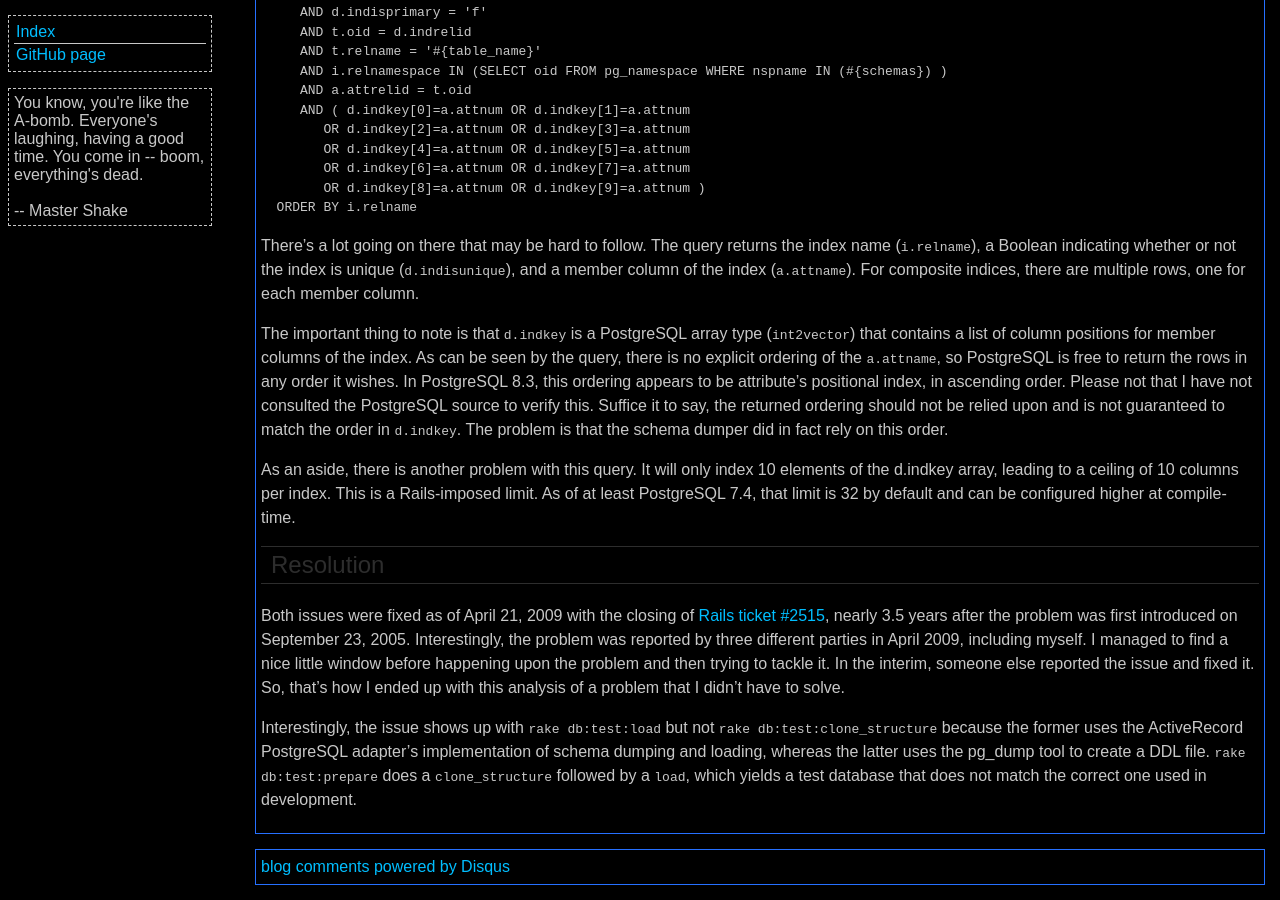
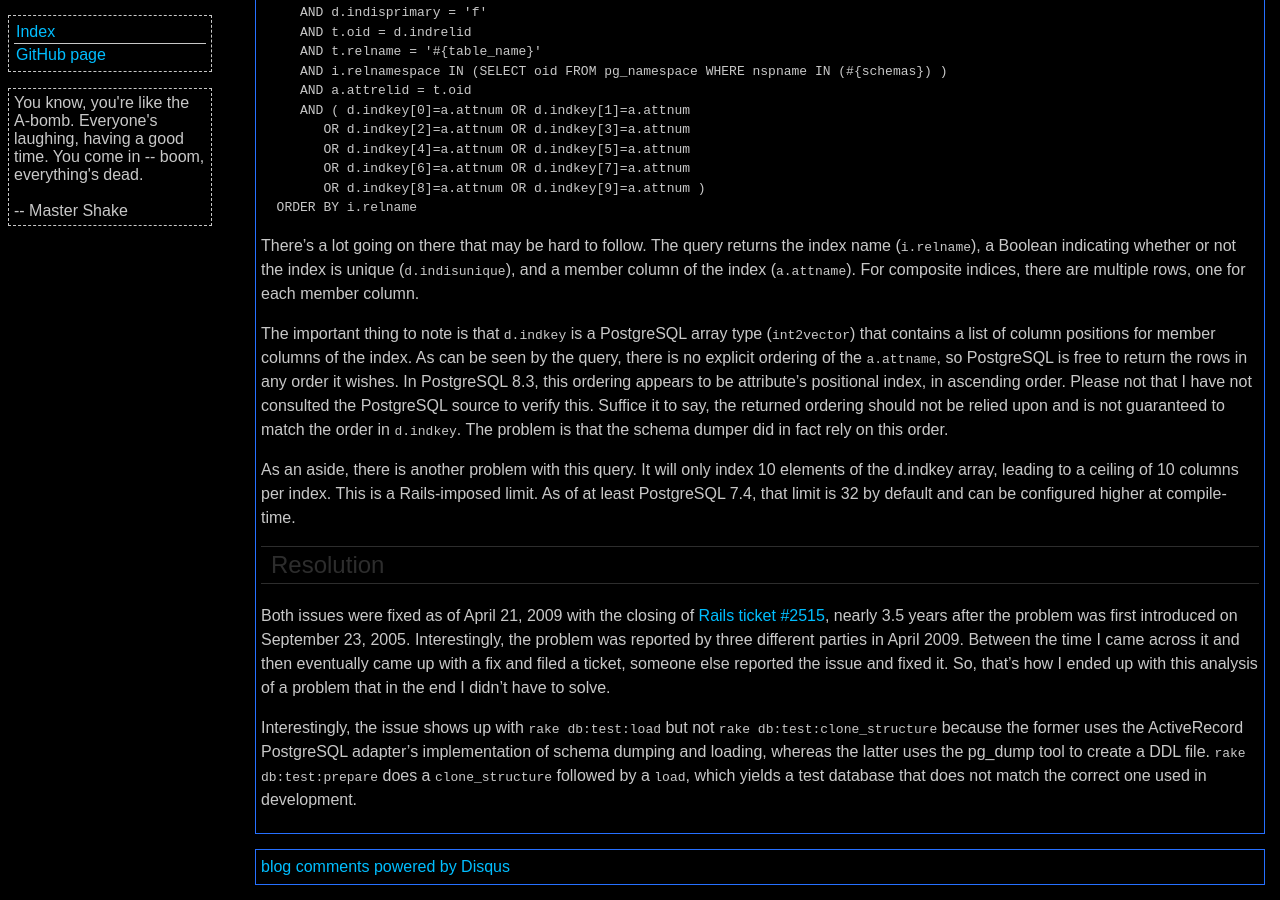
Before and after one commit to nirvdrum/nirvdrum.com, a Jekyll site: the page built from _posts/2009-04-26-composite-index-problem-with-postgresql-and-rails-2.x.markdown, in a window 1280 px wide and 900 px high, scrolled down 887 px. Built offline with Jekyll 4.4.1, drawn with Linux system fonts in a browser that asks for light colours; comment, search, counter and statistics services are not loaded; a style sheet for code colours, icons or effects is not loaded.

Commit message:
Try to make it not so personal.

```diff
--- a/_posts/2009-04-26-composite-index-problem-with-postgresql-and-rails-2.x.markdown
+++ b/_posts/2009-04-26-composite-index-problem-with-postgresql-and-rails-2.x.markdown
@@ -85,8 +85,7 @@ Resolution
 
 Both issues were fixed as of April 21, 2009 with the closing of [Rails ticket #2515](https://rails.lighthouseapp.com/projects/8994-ruby-on-rails/tickets/2515), nearly 3.5 years after the problem
 was first introduced on September 23, 2005.  Interestingly, the problem was reported by three different parties
-in April 2009, including myself.  I managed to find a nice little window before happening upon the problem and
-then trying to tackle it.  In the interim, someone else reported the issue and fixed it.  So, that's how I ended up with this analysis of a problem that I didn't have to solve.
+in April 2009.  Between the time I came across it and then eventually came up with a fix and filed a ticket, someone else reported the issue and fixed it.  So, that's how I ended up with this analysis of a problem that in the end I didn't have to solve.
 
 Interestingly, the issue shows up with ``rake db:test:load`` but not ``rake db:test:clone_structure`` because the
 former uses the ActiveRecord PostgreSQL adapter's implementation of schema dumping and loading, whereas the latter
```
